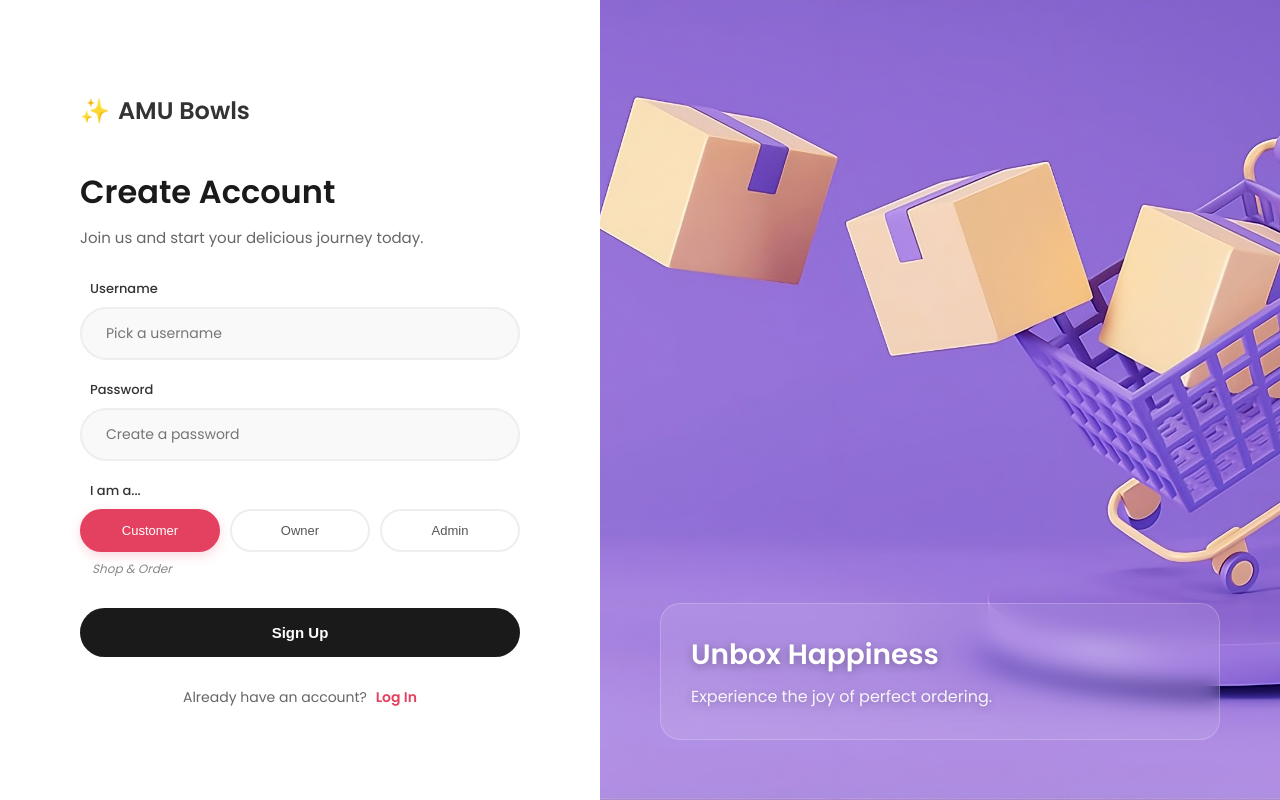
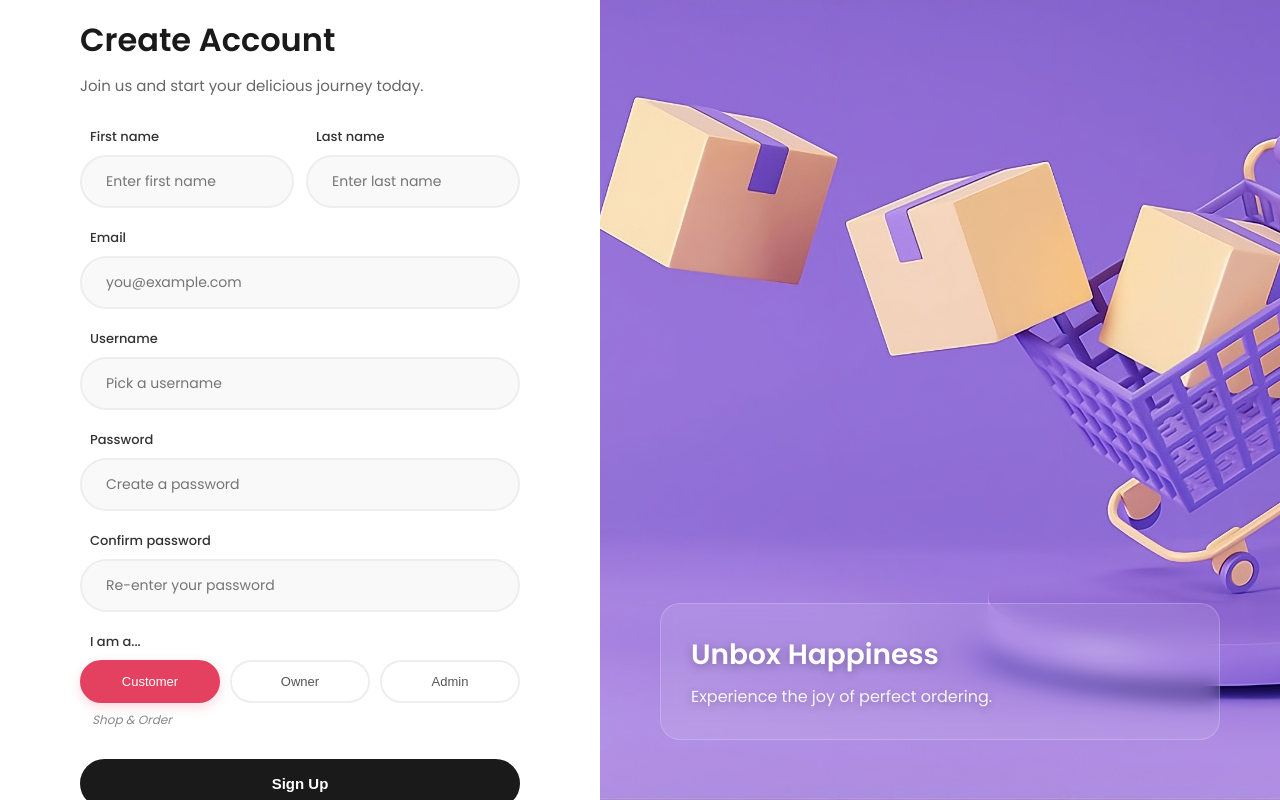
Before and after one commit to Andrae-Traz04/Ordering_System, a React app in the folder frontend/: page /register in a window 1280 px wide. Built offline with nearby package versions, Linux system fonts and the light colour scheme; the HTML template or start-up script is replaced by a standard one.

Commit message:
adding more to Register

```diff
--- a/frontend/src/context/AuthContext.jsx
+++ b/frontend/src/context/AuthContext.jsx
@@ -17,8 +17,8 @@ export function AuthProvider({ children }) {
     return res.data.user
   }
 
-  const register = async (username, password, role) => {
-    const res = await registerApi({ username, password, role })
+  const register = async (payload) => {
+    const res = await registerApi(payload)
     localStorage.setItem('token', res.data.token)
     localStorage.setItem('user', JSON.stringify(res.data.user))
     setUser(res.data.user)
--- a/frontend/src/pages/Register.jsx
+++ b/frontend/src/pages/Register.jsx
@@ -11,17 +11,38 @@ const roleInfo = {
 export default function Register() {
   const { register: registerUser } = useAuth()
   const navigate = useNavigate()
-  const [form, setForm] = useState({ username: '', password: '', role: 'customer' })
+  const [form, setForm] = useState({
+    first_name: '',
+    last_name: '',
+    email: '',
+    username: '',
+    password: '',
+    confirm_password: '',
+    role: 'customer',
+  })
   const [error, setError] = useState('')
   const [loading, setLoading] = useState(false)
 
   const submit = async (e) => {
     e.preventDefault()
     if (!form.role) { setError('Please select a role.'); return }
+    if (form.password !== form.confirm_password) {
+      setError('Passwords do not match.')
+      return
+    }
+
+    const payload = {
+      ...form,
+      username: form.username.trim(),
+      email: form.email.trim().toLowerCase(),
+      first_name: form.first_name.trim(),
+      last_name: form.last_name.trim(),
+    }
+
     setLoading(true)
     setError('')
     try {
-      const user = await registerUser(form.username, form.password, form.role)
+      await registerUser(payload)
       // Navigate based on role if needed, currently all go to dashboard
       // Using replace: true prevents going back to register page
       navigate('/dashboard', { replace: true })
@@ -67,6 +88,44 @@ export default function Register() {
         {error && <div className="error-pill">{error}</div>}
 
         <form onSubmit={submit}>
+          <div className="input-row">
+            <div className="input-group">
+              <label>First name</label>
+              <input
+                type="text"
+                className="capsule-input"
+                placeholder="Enter first name"
+                value={form.first_name}
+                onChange={e => setForm({ ...form, first_name: e.target.value })}
+                required
+              />
+            </div>
+
+            <div className="input-group">
+              <label>Last name</label>
+              <input
+                type="text"
+                className="capsule-input"
+                placeholder="Enter last name"
+                value={form.last_name}
+                onChange={e => setForm({ ...form, last_name: e.target.value })}
+                required
+              />
+            </div>
+          </div>
+
+          <div className="input-group">
+            <label>Email</label>
+            <input
+              type="email"
+              className="capsule-input"
+              placeholder="you@example.com"
+              value={form.email}
+              onChange={e => setForm({ ...form, email: e.target.value })}
+              required
+            />
+          </div>
+
           <div className="input-group">
             <label>Username</label>
             <input
@@ -87,6 +146,18 @@ export default function Register() {
               placeholder="Create a password"
               value={form.password}
               onChange={e => setForm({ ...form, password: e.target.value })}
+              required
+            />
+          </div>
+
+          <div className="input-group">
+            <label>Confirm password</label>
+            <input
+              type="password"
+              className="capsule-input"
+              placeholder="Re-enter your password"
+              value={form.confirm_password}
+              onChange={e => setForm({ ...form, confirm_password: e.target.value })}
               required
             />
           </div>
@@ -139,10 +210,11 @@ export default function Register() {
         .register-visual-refresh {
           display: flex;
           height: 100vh;
+          min-height: 100dvh;
           width: 100vw;
           font-family: 'Poppins', sans-serif;
           background: #fff;
-          overflow: hidden;
+          overflow-x: hidden;
         }
 
         /* --- Left Side: Form --- */
@@ -154,6 +226,8 @@ export default function Register() {
           justify-content: center;
           max-width: 600px;
           margin: 0 auto; /* Center if screen is wide */
+          overflow-y: auto;
+          -webkit-overflow-scrolling: touch;
           animation: slideInLeft 0.6s ease-out;
         }
 
@@ -199,6 +273,12 @@ export default function Register() {
         /* Inputs */
         .input-group {
           margin-bottom: 20px;
+        }
+
+        .input-row {
+          display: grid;
+          grid-template-columns: repeat(2, minmax(0, 1fr));
+          gap: 12px;
         }
         .input-group label {
           display: block;
@@ -349,6 +429,7 @@ export default function Register() {
         /* Responsive */
         @media (max-width: 900px) {
           .visual-form { padding: 40px 30px; }
+          .input-row { grid-template-columns: 1fr; gap: 0; }
         }
       `}</style>
     </div>
```
Also changed, not shown: 2 other files (tests, documents, lock files or other folders).
